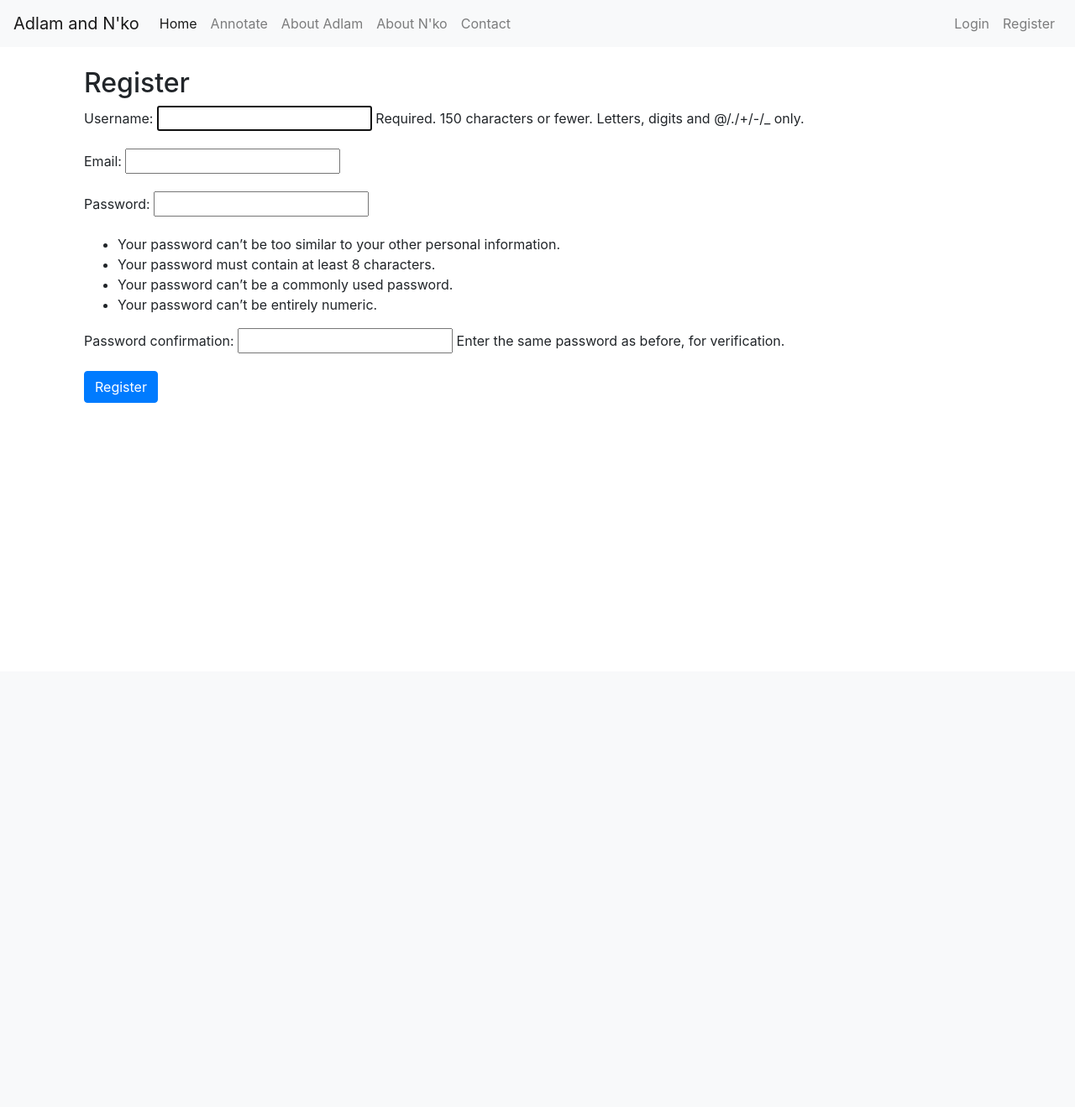
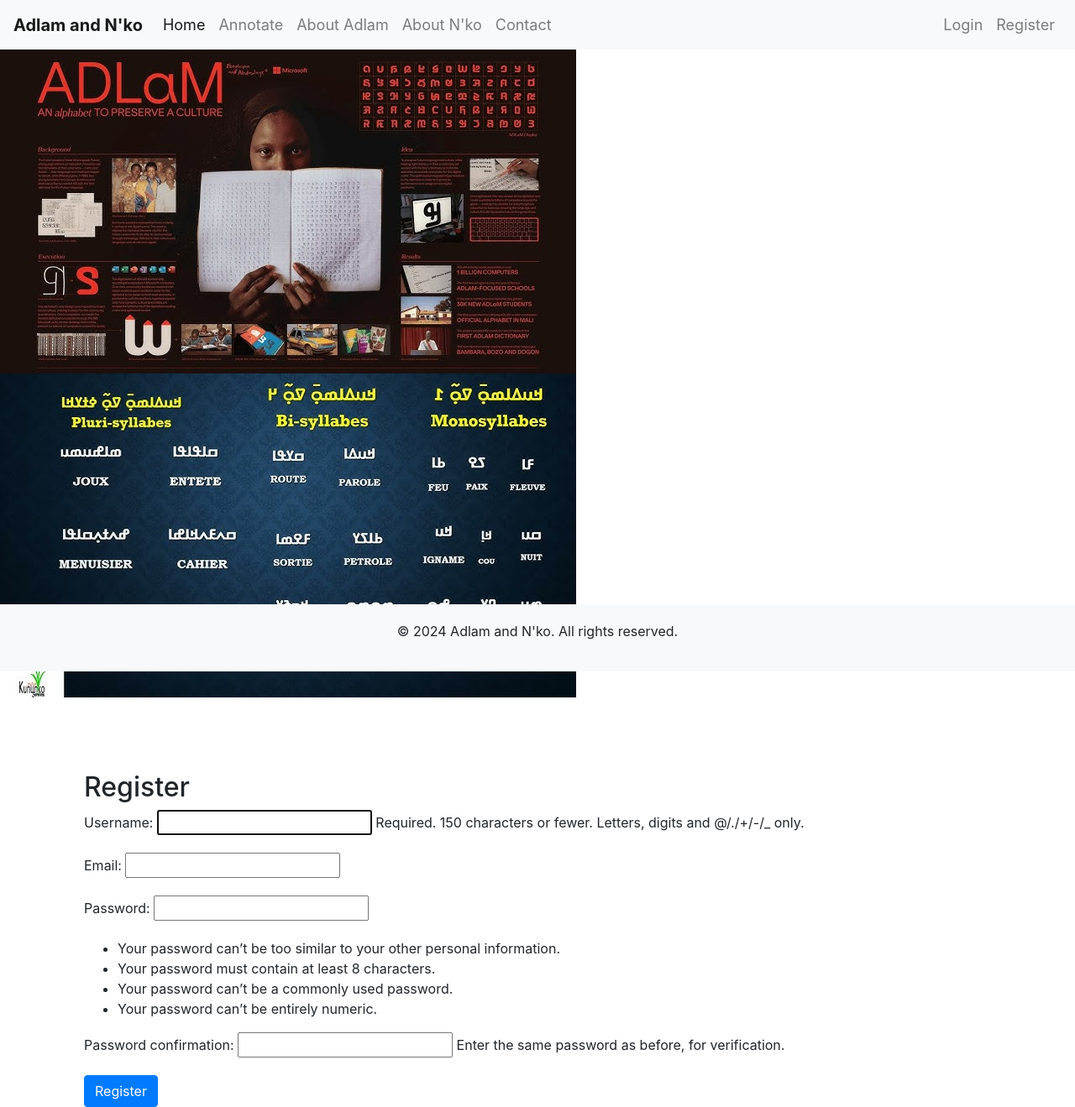
Before and after one commit to boubacar-sow/Adlam-and-Nko, a Django app: page /users/register/ in a window 1280 px wide. Shown: the whole page at 84% size. Before the commit the page ends 480 px from the top, so only its background shows below. Run offline with Django 5.2, Linux system fonts and the light colour scheme; some libraries are stand-ins or nearby versions.

Commit message:
add images to the main page

```diff
--- a/django_adlamandnko/django_adlamandnko/adlamandnko_app/static/adlamandnko_app/css/style.css
+++ b/django_adlamandnko/django_adlamandnko/adlamandnko_app/static/adlamandnko_app/css/style.css
@@ -1,4 +1,4 @@
-/* static/adlamandnko_app/css/styles.css */
+/* static/adlamandnko_app/css/style.css */
 .navbar-brand {
   font-weight: bold;
 }
@@ -6,3 +6,41 @@
 .navbar-nav .nav-link {
   font-size: 18px;
 }
+
+/* static/adlamandnko_app/css/style.css */
+.navbar-brand {
+  font-weight: bold;
+}
+.nav-link {
+  font-size: 1.1em;
+}
+.container {
+  padding-top: 20px;
+}
+.footer {
+  background-color: #f8f9fa;
+  padding: 20px 0;
+  text-align: center;
+  position: fixed;
+  bottom: 0;
+  width: 100%;
+}
+
+
+#background.with-background .wrapper{
+  display : flex;
+  transition: all 1s ease-in-out;
+}
+
+#background.with-background img {
+  background-position: cover;
+  width : 100vw;
+  height : 600px;
+}
+
+#background.with-background {
+  width : 100vw;
+  overflow: hidden;
+  margin: 0 auto;
+  display : flex;
+}
--- /dev/null
+++ b/django_adlamandnko/django_adlamandnko/adlamandnko_app/static/adlamandnko_app/js/base.js
@@ -0,0 +1,39 @@
+// static/adlamandnko_app/js/base.js
+/*$(document).ready(function() {
+    if ($('#background').hasClass('with-background')) {
+        let images = [
+            "/static/adlamandnko_app/images/adlam.jpg",
+            "/static/adlamandnko_app/images/nko.jpg_large"
+        ];
+        let currentIndex = 0;
+
+        function changeBackground() {
+            currentIndex = (currentIndex + 1) % images.length;
+            $('#background').css('background-image', 'url(' + images[currentIndex] + ')');
+        }
+
+        setInterval(changeBackground, 2000); // Change image every 5 seconds
+    }
+
+    $('.nav-link').on('click', function() {
+        $('.nav-link').removeClass('active');
+        $(this).addClass('active');
+    });
+});*/
+const wrapper = document.querySelector('#background.with-background .wrapper');
+const images = document.querySelectorAll('#background.with-background img');
+let currentIndex = 0;
+const totalImages = images.length;
+const imageWidth = images[0].clientWidth;
+
+// Fonction pour faire défiler les images
+function slideImages() {
+  // Calcule le décalage pour faire défiler l'image suivante
+  currentIndex = (currentIndex + 1) % totalImages;
+
+  // Applique la translation pour afficher la prochaine image
+  wrapper.style.transform = `translateX(-${currentIndex * imageWidth}px)`;
+}
+
+// Lancer le défilement toutes les 2 secondes
+setInterval(slideImages, 5000);
--- a/django_adlamandnko/django_adlamandnko/adlamandnko_app/templates/adlamandnko_app/base.html
+++ b/django_adlamandnko/django_adlamandnko/adlamandnko_app/templates/adlamandnko_app/base.html
@@ -2,11 +2,12 @@
 <html lang="en">
   <head>
     {% load static %}
+    {% load custom_tags %}
     <meta charset="UTF-8" />
     <meta name="viewport" content="width=device-width, initial-scale=1.0" />
     <title>{% block title %}Adlam and N'ko{% endblock %}</title>
     <link rel="stylesheet" href="https://stackpath.bootstrapcdn.com/bootstrap/4.3.1/css/bootstrap.min.css" />
-    <link rel="stylesheet" type="text/css" href="{% static 'adlamandnko_app/css/styles.css' %}">
+    <link rel="stylesheet" type="text/css" href="{% static 'adlamandnko_app/css/style.css' %}">
   </head>
   <body>
     <nav class="navbar navbar-expand-lg navbar-light bg-light">
@@ -54,10 +55,23 @@
         </ul>
       </div>
     </nav>
+    <section id="background" class="{% block body_class %}with-background{% endblock %}">
+      <div class="wrapper">
+        {% get_body_class as body_class %}
+        {% if body_class == 'with-background' %}
+          <img src="{% static 'adlamandnko_app/images/adlam.jpg' %}" />
+          <img src="{% static 'adlamandnko_app/images/nko.jpg' %}" />
+        {% endif %}
+      </div>
+    </section>
     <div class="container mt-4">
       {% block content %}{% endblock %}
     </div>
+    <footer class="footer">
+      <p>© 2024 Adlam and N'ko. All rights reserved.</p>
+    </footer>
     <script src="https://code.jquery.com/jquery-3.3.1.slim.min.js"></script>
     <script src="https://stackpath.bootstrapcdn.com/bootstrap/4.3.1/js/bootstrap.bundle.min.js"></script>
+    <script src="{% static 'adlamandnko_app/js/base.js' %}"></script>
   </body>
 </html>
--- a/django_adlamandnko/django_adlamandnko/adlamandnko_app/templates/users/login.html
+++ b/django_adlamandnko/django_adlamandnko/adlamandnko_app/templates/users/login.html
@@ -3,6 +3,8 @@
 {% block title %}
     Login
 {% endblock %}
+
+{% block body_class %}no-background{% endblock %}
 
 {% block content %}
 <div class="container mt-4">
--- a/django_adlamandnko/django_adlamandnko/adlamandnko_app/templates/users/profile.html
+++ b/django_adlamandnko/django_adlamandnko/adlamandnko_app/templates/users/profile.html
@@ -3,3 +3,5 @@
 {% block title %}
     Votre profil
 {% endblock %}
+
+{% block body_class %}no-background{% endblock %}
--- a/django_adlamandnko/django_adlamandnko/adlamandnko_app/templates/users/register.html
+++ b/django_adlamandnko/django_adlamandnko/adlamandnko_app/templates/users/register.html
@@ -3,6 +3,8 @@
 {% block title %}
     Register
 {% endblock %}
+
+{% block body_class %}no-background{% endblock %}
 
 {% block content %}
 <div class="container mt-4">
--- /dev/null
+++ b/django_adlamandnko/django_adlamandnko/adlamandnko_app/templatetags/custom_tags.py
@@ -0,0 +1,9 @@
+# adlamandnko_app/templatetags/custom_tags.py
+
+from django import template
+
+register = template.Library()
+
+@register.simple_tag(takes_context=True)
+def get_body_class(context):
+    return context.get('body_class', 'with-background')
```
Also changed, not shown: django_adlamandnko/django_adlamandnko/adlamandnko_app/static/adlamandnko_app/images/adlam.jpg (added), django_adlamandnko/django_adlamandnko/adlamandnko_app/static/adlamandnko_app/images/nko.jpg (added), django_adlamandnko/django_adlamandnko/users/urls.py (line endings or trailing spaces), 1 other file.
